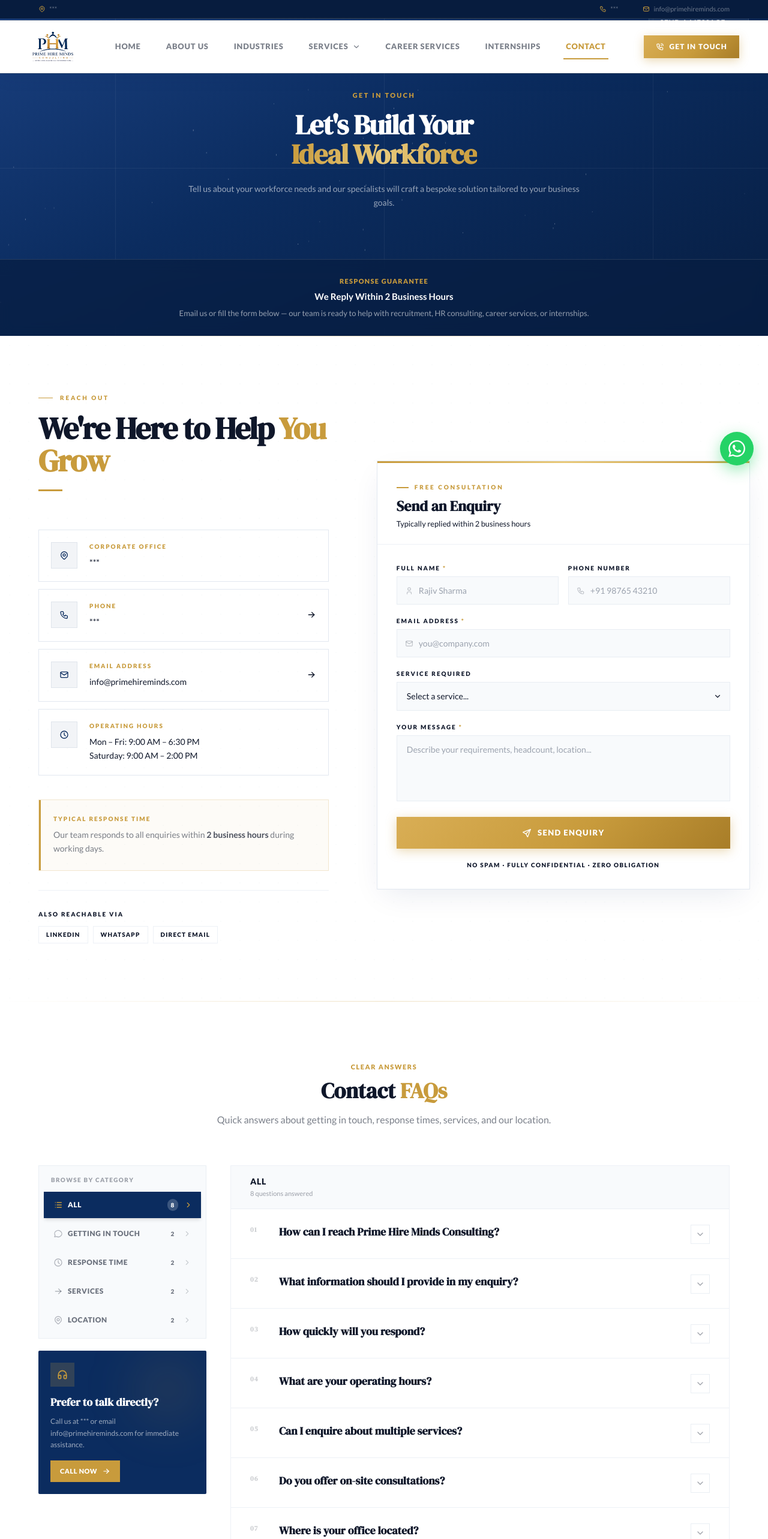
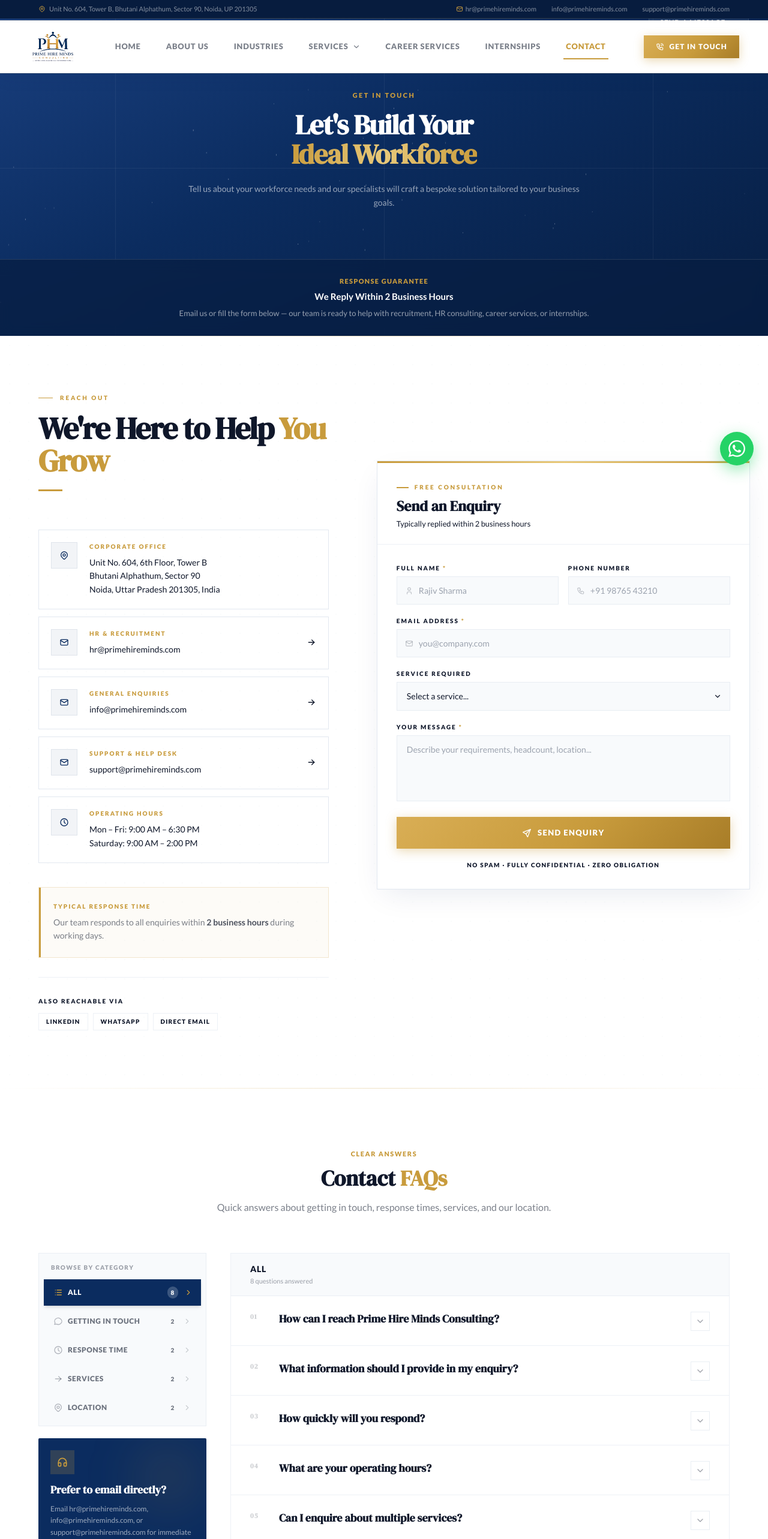
Before and after one commit to code-x-prime/prime-hire, a Next.js app: page /contact in a window 1280 px wide. Shown: the top 2566 px of the page at 60% size. Built offline with nearby package versions, Linux system fonts and the light colour scheme.

Commit message:
feat: implement responsive navigation bar and new pages for About, Contact, and Internships with reusable CTA and Footer components.

```diff
--- a/src/app/about/page.tsx
+++ b/src/app/about/page.tsx
@@ -78,7 +78,7 @@
   { category: "experience", question: "What is your placement success rate?", answer: "Our placement rate stands at 98.5%, supported by rigorous screening, cultural fit assessment, and structured onboarding processes." },
   { category: "approach", question: "What makes your approach different?", answer: "We take a consultative, strategic approach rather than transactional recruiting. Each engagement is led by domain-specialised consultants who understand your industry and hiring context." },
   { category: "approach", question: "Do you follow compliance standards?", answer: "Yes. Statutory compliance, data privacy, and ethical hiring practices are fundamental to our operations. We align with industry-standard verification and documentation processes." },
-  { category: "coverage", question: "Do you operate outside your office location?", answer: "Absolutely. While our corporate office is located in ***, we provide pan-India recruitment and HR consulting services across all major cities and industrial corridors." },
+  { category: "coverage", question: "Do you operate outside your office location?", answer: "Absolutely. While our corporate office is located in Bhutani Alphathum, Sector 90, Noida, Uttar Pradesh, we provide pan-India recruitment and HR consulting services across all major cities and industrial corridors." },
   { category: "coverage", question: "Which industries do you specialise in?", answer: "We cover Banking & Finance, IT & Technology, Healthcare, Manufacturing, Aviation, Retail, Logistics, Construction, and several other specialised sectors." },
 ];
 
--- a/src/app/contact/page.tsx
+++ b/src/app/contact/page.tsx
@@ -26,34 +26,40 @@
 ];
 
 const contactFaqs = [
-  { category: "contacting", question: "How can I reach Prime Hire Minds Consulting?", answer: "You can call us at ***, email info@primehireminds.com, or fill out the contact form on this page. You can also connect via LinkedIn or WhatsApp." },
+  { category: "contacting", question: "How can I reach Prime Hire Minds Consulting?", answer: "You can email us at hr@primehireminds.com, info@primehireminds.com, or support@primehireminds.com, or fill out the contact form on this page." },
   { category: "contacting", question: "What information should I provide in my enquiry?", answer: "For hiring enquiries, share your company name, role requirements, and timeline. For career services or internships, mention your background and the service you are interested in." },
-  { category: "response", question: "How quickly will you respond?", answer: "We aim to respond to all enquiries within 2 business hours during working days. Complex requirements may need a brief discovery call." },
+  { category: "response", question: "How quickly will you respond?", answer: "We aim to respond to all enquiries within 2 business hours during working days." },
   { category: "response", question: "What are your operating hours?", answer: "Our office hours are Monday to Friday, 9:00 AM to 6:30 PM, and Saturday, 9:00 AM to 2:00 PM." },
   { category: "services", question: "Can I enquire about multiple services?", answer: "Yes. Many clients use a combination of recruitment, RPO, and HR consulting. Let us know your full requirement and we will propose an integrated solution." },
   { category: "services", question: "Do you offer on-site consultations?", answer: "We offer both virtual and on-site consultations depending on the project scope and location." },
-  { category: "location", question: "Where is your office located?", answer: "Our corporate office is located at ***." },
-  { category: "location", question: "Do you serve clients outside Haryana?", answer: "Yes. We provide pan-India recruitment and HR consulting services across all major cities and industrial regions." },
+  { category: "location", question: "Where is your office located?", answer: "Our corporate office is located at Unit No. 604, 6th Floor, Tower B, Bhutani Alphathum, Sector 90, Noida, Uttar Pradesh 201305, India." },
+  { category: "location", question: "Do you serve clients outside Uttar Pradesh?", answer: "Yes. We provide pan-India recruitment and HR consulting services across all major cities and industrial regions." },
 ];
 
 const contactInfo = [
   {
     icon: IconMapPin,
     title: "Corporate Office",
-    lines: ["***"],
+    lines: ["Unit No. 604, 6th Floor, Tower B", "Bhutani Alphathum, Sector 90", "Noida, Uttar Pradesh 201305, India"],
     action: null,
   },
   {
-    icon: IconPhone,
-    title: "Phone",
-    lines: ["***"],
-    action: "tel:#",
+    icon: IconMail,
+    title: "HR & Recruitment",
+    lines: ["hr@primehireminds.com"],
+    action: "mailto:hr@primehireminds.com",
   },
   {
     icon: IconMail,
-    title: "Email Address",
+    title: "General Enquiries",
     lines: ["info@primehireminds.com"],
     action: "mailto:info@primehireminds.com",
+  },
+  {
+    icon: IconMail,
+    title: "Support & Help Desk",
+    lines: ["support@primehireminds.com"],
+    action: "mailto:support@primehireminds.com",
   },
   {
     icon: IconClock,
@@ -206,10 +212,10 @@
         categories={contactFaqCategories}
         faqs={contactFaqs}
         contactCta={{
-          title: "Prefer to talk directly?",
-          description: "Call us at *** or email info@primehireminds.com for immediate assistance.",
-          buttonLabel: "Call Now",
-          href: "tel:#",
+          title: "Prefer to email directly?",
+          description: "Email hr@primehireminds.com, info@primehireminds.com, or support@primehireminds.com for immediate assistance.",
+          buttonLabel: "Email Us",
+          href: "mailto:info@primehireminds.com",
         }}
       />
 
--- a/src/app/internships/page.tsx
+++ b/src/app/internships/page.tsx
@@ -157,7 +157,7 @@
             </div>
 
             <div className="mt-10 pt-6 border-t border-brand-accent/60 flex flex-col sm:flex-row justify-between items-center gap-4">
-              <p className="text-xs text-brand-dark/50">Location: *** / Hybrid / Remote | Duration: 2–6 Months</p>
+              <p className="text-xs text-brand-dark/50">Location: Noida (UP) / Hybrid / Remote | Duration: 2–6 Months</p>
               <Link
                 href="/contact"
                 className="inline-flex items-center gap-2 px-8 py-3.5 bg-brand-primary text-white text-xs font-bold uppercase tracking-wider hover:bg-brand-secondary transition-colors"
@@ -226,7 +226,7 @@
             </div>
 
             <div className="mt-10 pt-6 border-t border-brand-accent/60 flex flex-col sm:flex-row justify-between items-center gap-4">
-              <p className="text-xs text-brand-dark/50">Location: *** / Hybrid / Remote | Duration: 2–6 Months</p>
+              <p className="text-xs text-brand-dark/50">Location: Noida (UP) / Hybrid / Remote | Duration: 2–6 Months</p>
               <Link
                 href="/contact"
                 className="inline-flex items-center gap-2 px-8 py-3.5 bg-brand-primary text-white text-xs font-bold uppercase tracking-wider hover:bg-brand-secondary transition-colors"
--- a/src/components/CTASection.tsx
+++ b/src/components/CTASection.tsx
@@ -3,7 +3,7 @@
 import { motion } from "framer-motion";
 import Image from "next/image";
 import AnimatedButton from "./AnimatedButton";
-import { IconPhoneCall } from "@tabler/icons-react";
+import { IconMail } from "@tabler/icons-react";
 import { cn } from "@/lib/utils";
 
 interface CTASectionProps {
@@ -24,7 +24,6 @@
   highlight = "Staffing Solutions?",
   description = "Partner with Prime Hire Minds Consulting to secure industry-leading talent and streamline operations — from executive search to complete HR setup.",
   primaryButton = { text: "Get Free Consultation", href: "/contact" },
-  phone = "***",
   mainImage = "/cta-main.jpg",
   mainImageAlt = "Prime Hire Minds Consulting",
   secondaryImage = "/cta-secondary.jpg",
@@ -117,8 +116,8 @@
                 </AnimatedButton>
 
                 <a
-                  href={`tel:${phone.replace(/\s+/g, "")}`}
-                  className="group inline-flex items-center gap-2.5 text-sm font-bold text-brand-primary transition-all duration-300 hover:text-brand-secondary"
+                  href="mailto:info@primehireminds.com"
+                  className="group inline-flex items-center gap-2.5 text-xs font-bold text-brand-primary transition-all duration-300 hover:text-brand-secondary"
                 >
                   <span
                     className="inline-flex items-center justify-center w-10 h-10 rounded-full transition-all duration-300 group-hover:scale-110"
@@ -127,9 +126,9 @@
                       border: "1px solid rgba(200,155,60,0.25)",
                     }}
                   >
-                    <IconPhoneCall className="w-4 h-4 text-brand-secondary" />
+                    <IconMail className="w-4 h-4 text-brand-secondary" />
                   </span>
-                  <span className="tracking-wide">{phone}</span>
+                  <span className="tracking-wide">info@primehireminds.com</span>
                 </a>
               </motion.div>
             </div>
--- a/src/components/Footer.tsx
+++ b/src/components/Footer.tsx
@@ -197,26 +197,41 @@
           </div>
 
           {/* Contact strip */}
-          <div className="grid grid-cols-1 md:grid-cols-3 gap-6 mb-14 border-y border-white/[0.08] py-10">
-            <a href="#" className="flex items-start gap-4 group text-white/70 hover:text-white transition-colors">
-              <div className="w-11 h-11 flex items-center justify-center flex-shrink-0 rounded-lg border border-white/15 bg-white/[0.04] group-hover:border-brand-secondary/50 group-hover:bg-brand-secondary/10 transition-all duration-200">
+          <div className="grid grid-cols-1 md:grid-cols-2 lg:grid-cols-4 gap-6 mb-14 border-y border-white/[0.08] py-10">
+            <div className="flex items-start gap-4 text-white/70">
+              <div className="w-11 h-11 flex items-center justify-center flex-shrink-0 rounded-lg border border-white/15 bg-white/[0.04] transition-all duration-200">
                 <IconMapPin className="w-4 h-4 text-brand-secondary" />
               </div>
-              <span className="text-sm leading-relaxed pt-1">
-                ***
+              <span className="text-xs leading-relaxed pt-1">
+                Unit No. 604, 6th Floor, Tower B, Bhutani Alphathum, Sector 90, Noida, Uttar Pradesh 201305, India
               </span>
-            </a>
-            <a href="tel:#" className="flex items-center gap-4 group text-white/70 hover:text-white transition-colors">
+            </div>
+            <a href="mailto:hr@primehireminds.com" className="flex items-center gap-4 group text-white/70 hover:text-white transition-colors">
               <div className="w-11 h-11 flex items-center justify-center flex-shrink-0 rounded-lg border border-white/15 bg-white/[0.04] group-hover:border-brand-secondary/50 group-hover:bg-brand-secondary/10 transition-all duration-200">
-                <IconPhone className="w-4 h-4 text-brand-secondary" />
+                <IconMail className="w-4 h-4 text-brand-secondary" />
               </div>
-              <span className="text-sm pt-3">***</span>
+              <div className="flex flex-col">
+                <span className="text-[10px] font-bold uppercase tracking-wider text-brand-secondary">HR & Careers</span>
+                <span className="text-xs pt-0.5 break-all">hr@primehireminds.com</span>
+              </div>
             </a>
             <a href="mailto:info@primehireminds.com" className="flex items-center gap-4 group text-white/70 hover:text-white transition-colors">
               <div className="w-11 h-11 flex items-center justify-center flex-shrink-0 rounded-lg border border-white/15 bg-white/[0.04] group-hover:border-brand-secondary/50 group-hover:bg-brand-secondary/10 transition-all duration-200">
                 <IconMail className="w-4 h-4 text-brand-secondary" />
               </div>
-              <span className="text-sm pt-3 break-all">info@primehireminds.com</span>
+              <div className="flex flex-col">
+                <span className="text-[10px] font-bold uppercase tracking-wider text-brand-secondary">General Enquiries</span>
+                <span className="text-xs pt-0.5 break-all">info@primehireminds.com</span>
+              </div>
+            </a>
+            <a href="mailto:support@primehireminds.com" className="flex items-center gap-4 group text-white/70 hover:text-white transition-colors">
+              <div className="w-11 h-11 flex items-center justify-center flex-shrink-0 rounded-lg border border-white/15 bg-white/[0.04] group-hover:border-brand-secondary/50 group-hover:bg-brand-secondary/10 transition-all duration-200">
+                <IconMail className="w-4 h-4 text-brand-secondary" />
+              </div>
+              <div className="flex flex-col">
+                <span className="text-[10px] font-bold uppercase tracking-wider text-brand-secondary">Client Support</span>
+                <span className="text-xs pt-0.5 break-all">support@primehireminds.com</span>
+              </div>
             </a>
           </div>
 
--- a/src/components/Navbar.tsx
+++ b/src/components/Navbar.tsx
@@ -120,21 +120,25 @@
               style={{ background: "linear-gradient(to right, transparent, #C89B3C 30%, #C89B3C 70%, transparent)" }} />
 
             <div className="max-w-7xl mx-auto px-6 lg:px-10 xl:px-16 flex justify-between items-center py-[7px]">
-              <div className="flex items-center gap-1.5 text-white/40 text-[11px] font-medium">
+              <div className="flex items-center gap-1.5 text-white/50 text-[11px] font-medium">
                 <IconMapPin className="w-3 h-3 text-brand-secondary flex-shrink-0" />
-                <span>***</span>
+                <span>Unit No. 604, Tower B, Bhutani Alphathum, Sector 90, Noida, UP 201305</span>
               </div>
-              <div className="flex items-center gap-5 text-[11px] text-white/40">
-                <a href="tel:#"
-                  className="flex items-center gap-1.5 hover:text-brand-secondary transition-colors font-medium">
-                  <IconPhone className="w-3 h-3 text-brand-secondary" />
-                  ***
+              <div className="flex items-center gap-3 text-[11px] text-white/50">
+                <a href="mailto:hr@primehireminds.com"
+                  className="flex items-center gap-1 hover:text-brand-secondary transition-colors font-medium">
+                  <IconMail className="w-3 h-3 text-brand-secondary" />
+                  hr@primehireminds.com
                 </a>
                 <span className="w-px h-3 bg-white/12 inline-block" />
                 <a href="mailto:info@primehireminds.com"
-                  className="flex items-center gap-1.5 hover:text-brand-secondary transition-colors font-medium">
-                  <IconMail className="w-3 h-3 text-brand-secondary" />
+                  className="flex items-center gap-1 hover:text-brand-secondary transition-colors font-medium">
                   info@primehireminds.com
+                </a>
+                <span className="w-px h-3 bg-white/12 inline-block" />
+                <a href="mailto:support@primehireminds.com"
+                  className="flex items-center gap-1 hover:text-brand-secondary transition-colors font-medium">
+                  support@primehireminds.com
                 </a>
               </div>
             </div>
@@ -527,10 +531,10 @@
                   <IconPhoneCall className="w-4 h-4" />
                   Contact Us Now
                 </Link>
-                <a href="tel:#"
-                  className="flex items-center justify-center gap-2 text-brand-primary/45 text-sm hover:text-brand-primary transition-colors py-1 font-bold">
-                  <IconPhone className="w-3.5 h-3.5" />
-                  ***
+                <a href="mailto:info@primehireminds.com"
+                  className="flex items-center justify-center gap-2 text-brand-primary/60 text-xs hover:text-brand-primary transition-colors py-1 font-bold">
+                  <IconMail className="w-3.5 h-3.5 text-brand-secondary" />
+                  info@primehireminds.com
                 </a>
               </motion.div>
             </motion.aside>
```
